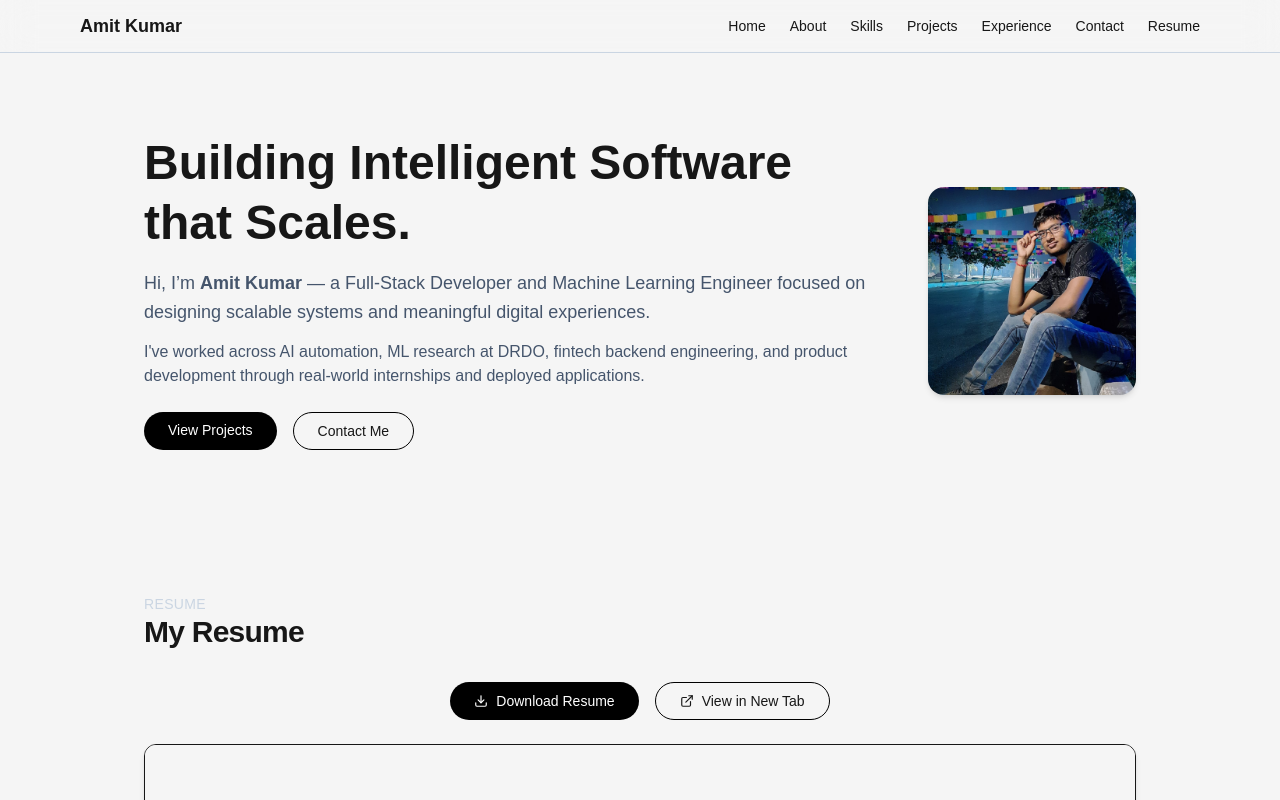
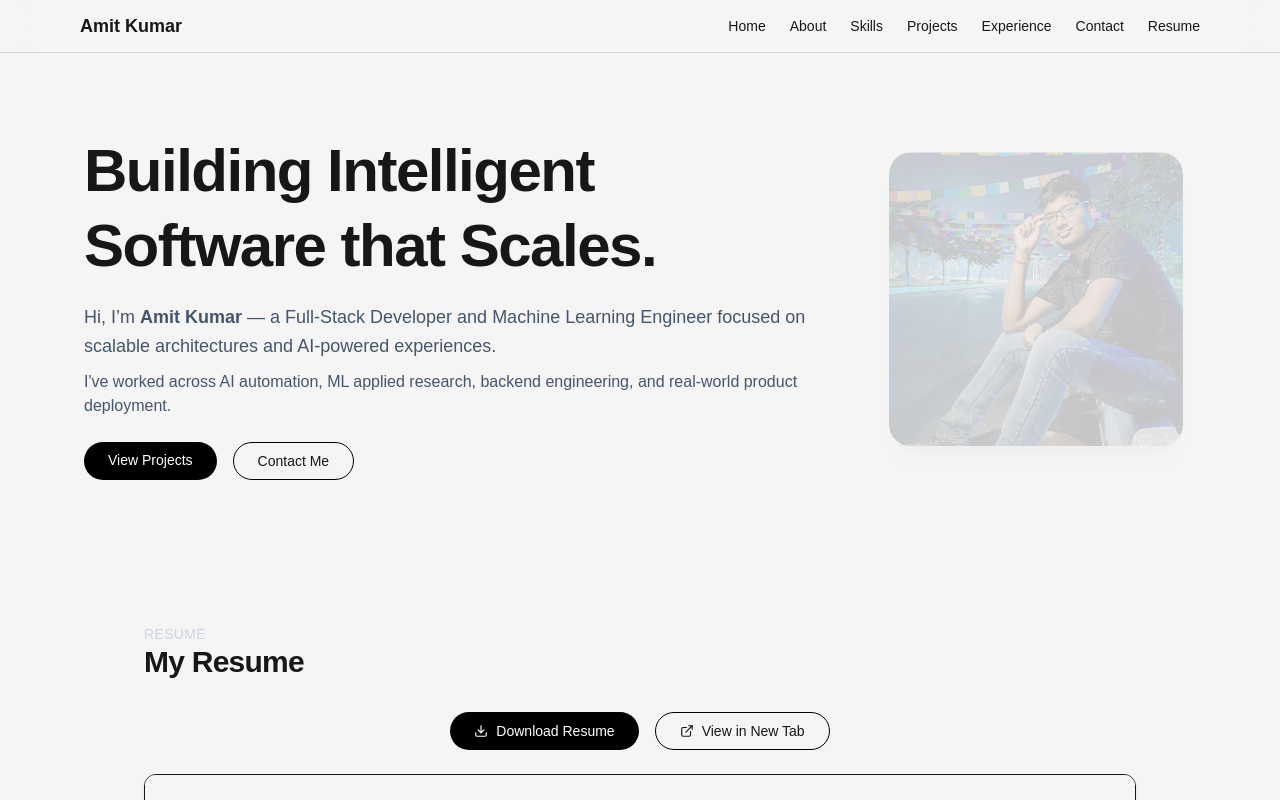
Before and after one commit to amitk2003/AMIT_PORTFOLIO, a Next.js app: page / in a window 1280 px wide. Shown: the top 800 px of the page. Built offline with nearby package versions, Linux system fonts and the light colour scheme.

Commit message:
update hero.tsx

```diff
--- a/components/Hero.tsx
+++ b/components/Hero.tsx
@@ -7,9 +7,7 @@ const container: Variants = {
   hidden: { opacity: 0 },
   visible: {
     opacity: 1,
-    transition: {
-      staggerChildren: 0.18,
-    },
+    transition: { staggerChildren: 0.18 },
   },
 };
 
@@ -23,12 +21,34 @@ const buttonHover: Variants = {
   hover: { scale: 1.05 },
 };
 
+// Floating + hover animation for image
+const imageMotion: Variants = {
+  initial: { opacity: 0, y: 20, scale: 0.9 },
+  animate: {
+    opacity: 1,
+    y: [0, -10, 0], // floating motion
+    scale: 1,
+    transition: {
+      duration: 4,
+      repeat: Infinity,
+      repeatType: "mirror",
+      ease: "easeInOut",
+    },
+  },
+  hover: {
+    scale: 1.08,
+    rotate: 2,
+    transition: { duration: 0.25 },
+  },
+};
+
 export default function Hero() {
   return (
     <section
       id="hero"
-      className="max-w-5xl px-4 mx-auto py-20 flex flex-col md:flex-row items-center gap-12"
+      className="max-w-6xl px-5 mx-auto py-20 flex flex-col md:flex-row items-center gap-12"
     >
+      {/* LEFT SIDE CONTENT */}
       <motion.div
         variants={container}
         initial="hidden"
@@ -37,24 +57,23 @@ export default function Hero() {
       >
         <motion.h1
           variants={fadeUp}
-          className="text-4xl md:text-5xl font-bold leading-tight"
+          className="text-4xl md:text-6xl font-bold leading-tight tracking-tight"
         >
           Building Intelligent Software that Scales.
         </motion.h1>
 
         <motion.p
           variants={fadeUp}
-          className="mt-4 text-lg text-slate-600 leading-relaxed"
+          className="mt-5 text-lg text-slate-600 leading-relaxed"
         >
-          Hi, I’m <span className="font-semibold text-black-700">Amit Kumar</span> —
+          Hi, I’m <span className="font-bold text-grey-900">Amit Kumar</span> —
           a Full-Stack Developer and Machine Learning Engineer focused on
-          designing scalable systems and meaningful digital experiences.
+          scalable architectures and AI-powered experiences.
         </motion.p>
 
-        <motion.p variants={fadeUp} className="mt-3 text-slate-600">
-          I've worked across AI automation, ML research at DRDO, fintech backend
-          engineering, and product development through real-world internships and
-          deployed applications.
+        <motion.p variants={fadeUp} className="mt-2 text-slate-600 text-md">
+          I've worked across AI automation, ML applied research, backend
+          engineering, and real-world product deployment.
         </motion.p>
 
         <motion.div variants={fadeUp} className="mt-6 flex gap-4">
@@ -80,18 +99,27 @@ export default function Hero() {
         </motion.div>
       </motion.div>
 
+      {/* IMAGE BLOCK */}
       <motion.div
-        initial={{ opacity: 0, scale: 0.85 }}
-        animate={{ opacity: 1, scale: 1 }}
-        transition={{ duration: 0.7, ease: "easeOut" }}
-        className="w-52 h-52 overflow-hidden rounded-2xl shadow-md"
+        variants={imageMotion}
+        initial="initial"
+        animate="animate"
+        whileHover="hover"
+        className="
+          relative
+          rounded-3xl
+          shadow-xl
+          overflow-hidden
+          cursor-pointer
+          w-60 h-60 md:w-80 md:h-80
+          bg-gradient-to-br from-slate-200 to-slate-50
+        "
       >
         <Image
           src="/amit_latest.jpg"
           alt="Amit Kumar"
-          width={700}
-          height={700}
-          className="object-cover w-full h-full"
+          fill
+          className="object-cover transition-all duration-500"
         />
       </motion.div>
     </section>
--- a/components/Projects.tsx
+++ b/components/Projects.tsx
@@ -70,7 +70,14 @@ const projects: Project[] = [
     live: "",
   },
 ];
-
+const fadeUp = {
+  hidden: { opacity: 0, y: 15 },
+  show: {
+    opacity: 1,
+    y: 0,
+    transition: { duration: 0.5, ease: "easeOut" },
+  },
+};
 
 export default function Projects() {
   return (
```
